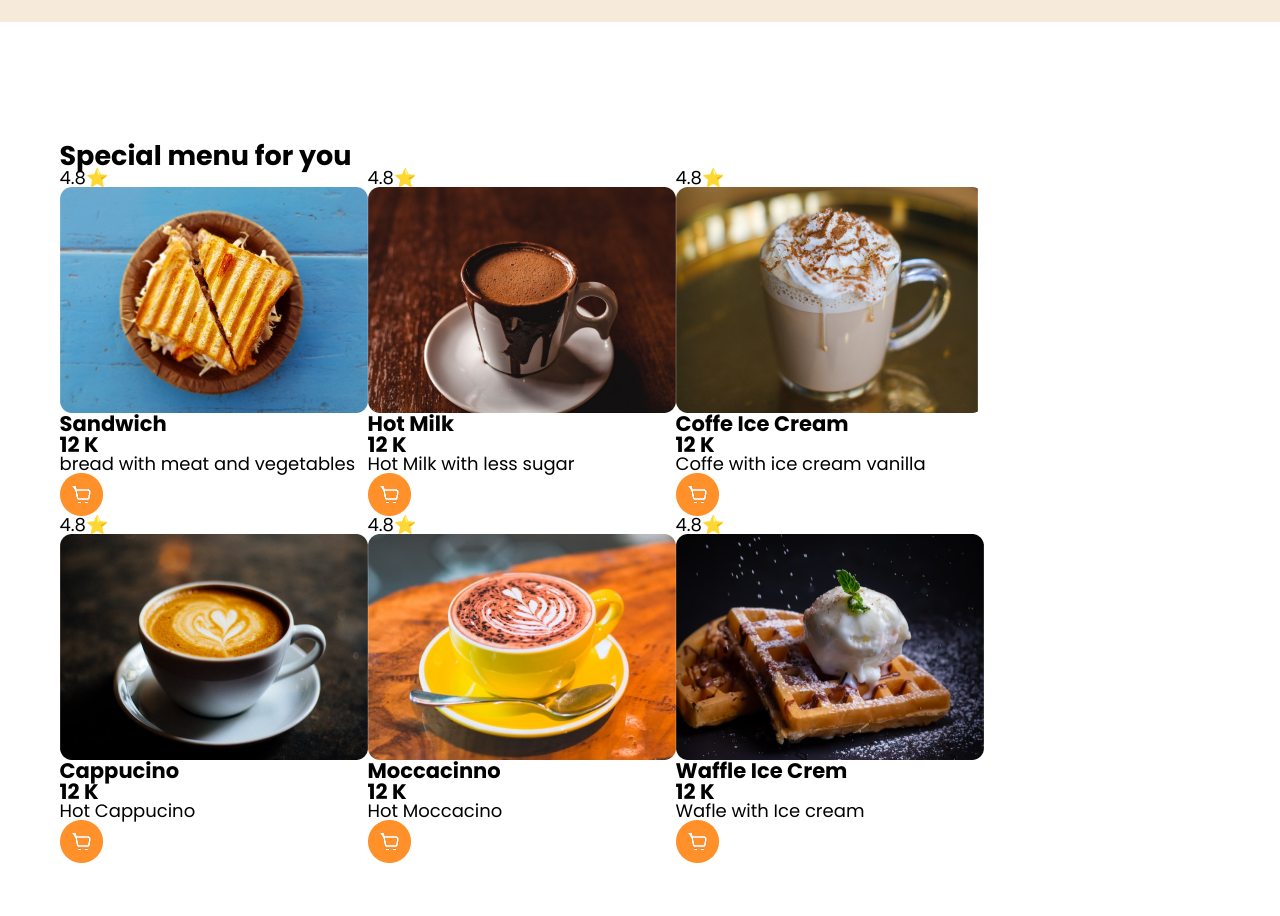
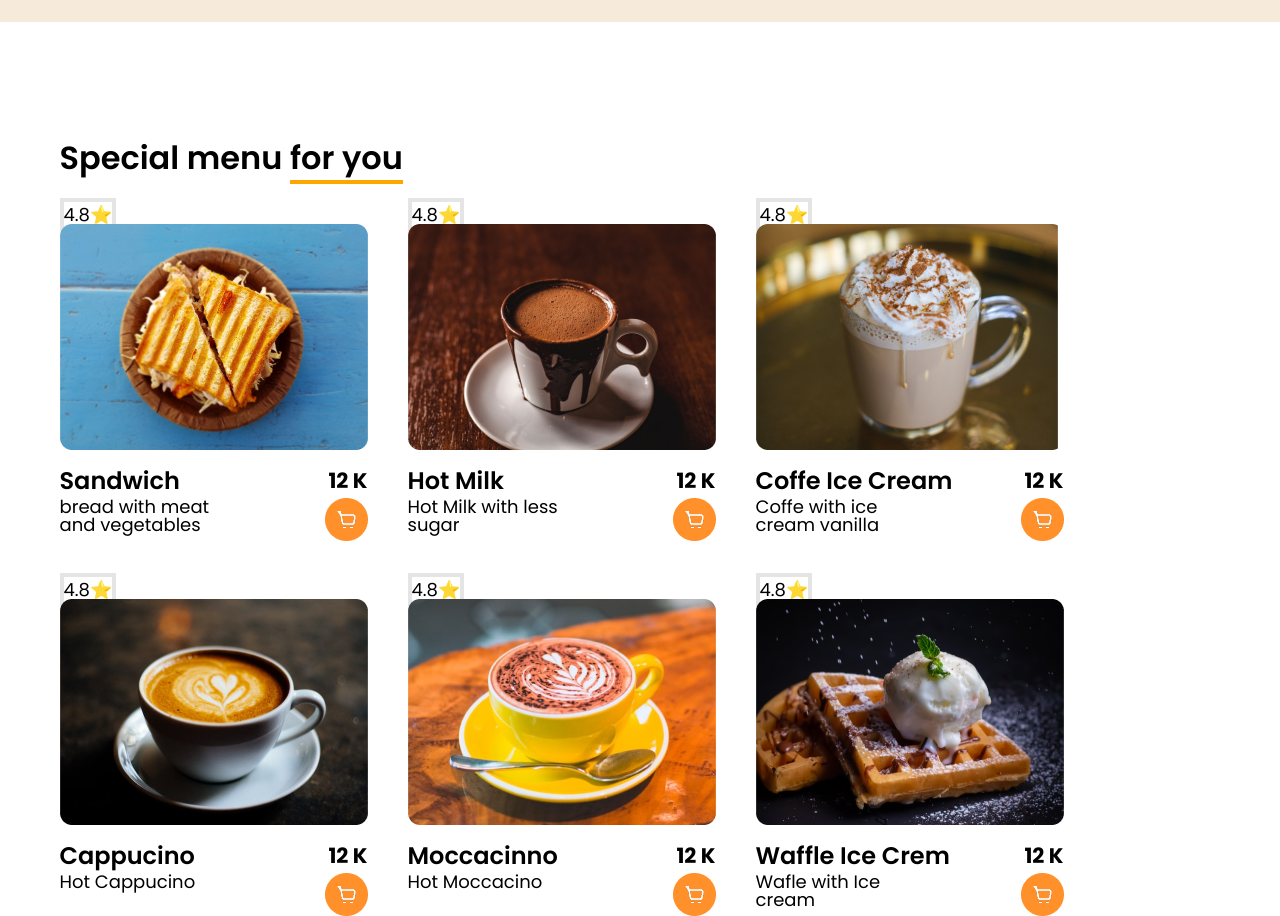
Before and after one commit to dudoshaa/coffe, a plain HTML site: page index.html in a window 1280 px wide. Shown: the part 2362-3278 px from the top of the page. Before the commit the page ends 3225 px from the top, so only its background shows below. Drawn offline with Linux system fonts and the light colour scheme.

Commit message:
юююю

```diff
--- a/CSS/style.css
+++ b/CSS/style.css
@@ -79,6 +79,13 @@ body {
   font-weight: 600;
   padding: 12px 32px;
   border-radius: 33px;
+}
+
+.orange-line {
+  border-bottom: 4px solid orange;
+}
+.shadow-border {
+  border: 4px solid rgba(0, 0, 0, 0.1);
 }
 
 /* HEADER START */
@@ -185,8 +192,8 @@ body {
   color: #2f2105;
 }
 
-.header-hero-image {
-}
+/* .header-hero-image {
+} */
 
 /* MAIN  */
 
@@ -200,11 +207,11 @@ body {
   margin-top: -225px;
   margin-bottom: 120px;
 }
-.popular-title{
-font-weight: 600;
-font-size: 32px;
-color: #000000;
-vertical-align: middle;
+.popular-title {
+  font-weight: 600;
+  font-size: 32px;
+  color: #000000;
+  vertical-align: middle;
 
   margin-bottom: 32px;
 }
@@ -236,9 +243,7 @@ vertical-align: middle;
   padding: 6px 10px;
   border-radius: 50px;
 }
-.shadow-border {
-  border: 4px solid rgba(0, 0, 0, 0.1);
-}
+
 .popular-now-body {
   display: flex;
   flex-direction: column;
@@ -306,10 +311,6 @@ vertical-align: middle;
   line-height: 100%;
   letter-spacing: 4%;
   vertical-align: middle;
-}
-
-.orange-line {
-  border-bottom: 4px solid orange;
 }
 
 .service-list {
@@ -420,27 +421,47 @@ vertical-align: middle;
 }
 
 .menu-title {
+  font-weight: 600;
+  font-size: 32px;
+  vertical-align: middle;
+  color: #000000;
+  margin-bottom: 31.83px;
 }
 .menu-list {
   display: flex;
   flex-wrap: wrap;
+  align-items: center;
+  gap: 40px;
 }
 .menu-item {
 }
 .menu-image-wrapper {
+  margin-bottom: 19px;
 }
 .menu-rating {
 }
 .menu-body {
 }
 .menu-titles {
+  display: flex;
+  align-items: center;
+  justify-content: space-between;
+  margin-bottom: 5px;
 }
 .menu-item-title {
+  font-weight: 600;
+  font-size: 24px;
+  line-height: 100%;
+  letter-spacing: 4%;
+  vertical-align: middle;
 }
 .menu-item-ordered {
 }
 .menu-type {
+  display: flex;
+  justify-content: space-between;
 }
 .menu-text {
+  width: 161.45px;
 }
 /* MENU END */
--- a/index.html
+++ b/index.html
@@ -237,11 +237,11 @@
       <!-- MENU START  -->
       <section class="menu">
         <div class="menu-container container">
-          <h2 class="menu-title">Special menu for you</h2>
+          <h2 class="menu-title">Special menu <span class="orange-line"> for you</span></h2>
           <ul class="menu-list">
             <li class="menu-item">
               <figure class="menu-image-wrapper">
-                <span class="menu-rating">4.8⭐</span>
+               <span class="menu-rating shadow-border">4.8⭐</span>
                 <img src="./images/sandwich.png" alt="sandwich" />
               </figure>
               <div class="menu-body">
@@ -258,7 +258,7 @@
 
             <li class="menu-item">
               <figure class="menu-image-wrapper">
-                <span class="menu-rating">4.8⭐</span>
+                <span class="menu-rating shadow-border">4.8⭐</span>
                 <img src="./images/hot-milk.png" alt="hot-milk" />
               </figure>
               <div class="menu-body">
@@ -275,7 +275,7 @@
 
             <li class="menu-item">
               <figure class="menu-image-wrapper">
-                <span class="menu-rating">4.8⭐</span>
+                <span class="menu-rating shadow-border">4.8⭐</span>
                 <img src="./images/coffe-ice-cream.png" alt="coffe-ice-cream" />
               </figure>
               <div class="menu-body">
@@ -292,7 +292,7 @@
 
             <li class="menu-item">
               <figure class="menu-image-wrapper">
-                <span class="menu-rating">4.8⭐</span>
+                <span class="menu-rating shadow-border">4.8⭐</span>
                 <img src="./images/cappuccino.png" alt="cappuccino" />
               </figure>
               <div class="menu-body">
@@ -309,7 +309,7 @@
 
             <li class="menu-item">
               <figure class="menu-image-wrapper">
-                <span class="menu-rating">4.8⭐</span>
+                <span class="menu-rating shadow-border">4.8⭐</span>
                 <img src="./images/moccacinno.png" alt="moccacinno" />
               </figure>
               <div class="menu-body">
@@ -326,7 +326,7 @@
 
             <li class="menu-item">
               <figure class="menu-image-wrapper">
-                <span class="menu-rating">4.8⭐</span>
+                <span class="menu-rating shadow-border">4.8⭐</span>
                 <img src="./images/waffle-ice-cream.png" alt="waffle-ice-cream" />
               </figure>
               <div class="menu-body">
```
